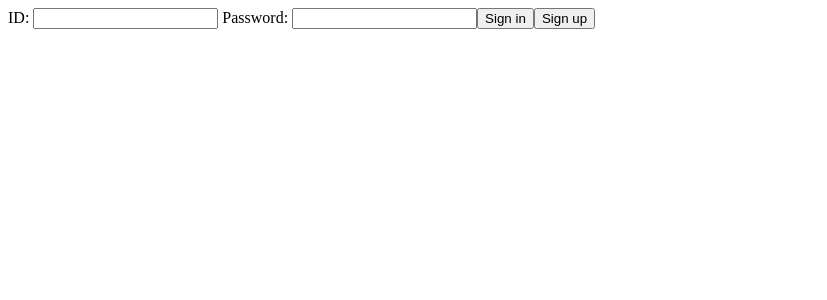
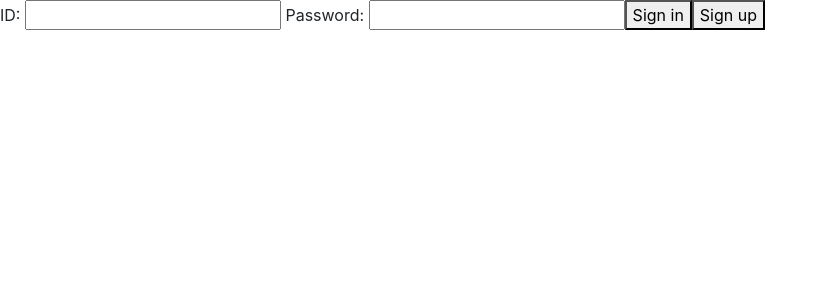
Before and after one commit to ryul99/noticetracker, an Angular app in the folder frontend/: page / in a window 1280 px wide. Shown: the top 300 px of the page, without its empty margins (0-827 px from the left). Built offline with nearby package versions, Linux system fonts and the light colour scheme.

Commit message:
Frontend: Added bootstrap link to all HTML files

```diff
--- a/frontend/package.json
+++ b/frontend/package.json
@@ -20,6 +20,7 @@
     "@angular/platform-browser": "^6.1.0",
     "@angular/platform-browser-dynamic": "^6.1.0",
     "@angular/router": "^6.1.0",
+    "bootstrap": "^4.1.3",
     "core-js": "^2.5.4",
     "istanbul": "^0.4.5",
     "prettier": "^1.14.3",
--- a/frontend/src/app/app.component.html
+++ b/frontend/src/app/app.component.html
@@ -1 +1,2 @@
+<link rel="stylesheet" href="https://stackpath.bootstrapcdn.com/bootstrap/4.1.3/css/bootstrap.min.css" integrity="sha384-MCw98/SFnGE8fJT3GXwEOngsV7Zt27NXFoaoApmYm81iuXoPkFOJwJ8ERdknLPMO" crossorigin="anonymous">
 <router-outlet></router-outlet>
--- a/frontend/src/app/login/login.component.html
+++ b/frontend/src/app/login/login.component.html
@@ -1,3 +1,4 @@
+<link rel="stylesheet" href="https://stackpath.bootstrapcdn.com/bootstrap/4.1.3/css/bootstrap.min.css" integrity="sha384-MCw98/SFnGE8fJT3GXwEOngsV7Zt27NXFoaoApmYm81iuXoPkFOJwJ8ERdknLPMO" crossorigin="anonymous">
 ID: <input [(ngModel)]="this.id" id="id"> Password: <input type="password" [(ngModel)]="this.password" id="password">
 
 <button id="signin-button" (click)="signIn()">Sign in</button>
--- a/frontend/src/app/newsfeed/newsfeed.component.html
+++ b/frontend/src/app/newsfeed/newsfeed.component.html
@@ -1,3 +1,4 @@
+<link rel="stylesheet" href="https://stackpath.bootstrapcdn.com/bootstrap/4.1.3/css/bootstrap.min.css" integrity="sha384-MCw98/SFnGE8fJT3GXwEOngsV7Zt27NXFoaoApmYm81iuXoPkFOJwJ8ERdknLPMO" crossorigin="anonymous">
 <div>Newsfeed</div>
 
 <button (click)="signOut()">Log out</button>
--- a/frontend/src/app/single-lecture/single-lecture.component.html
+++ b/frontend/src/app/single-lecture/single-lecture.component.html
@@ -1,3 +1,4 @@
+<link rel="stylesheet" href="https://stackpath.bootstrapcdn.com/bootstrap/4.1.3/css/bootstrap.min.css" integrity="sha384-MCw98/SFnGE8fJT3GXwEOngsV7Zt27NXFoaoApmYm81iuXoPkFOJwJ8ERdknLPMO" crossorigin="anonymous">
 <p>
   single-lecture works!
 </p>
--- a/frontend/src/app/site-recommendation/site-recommendation.component.html
+++ b/frontend/src/app/site-recommendation/site-recommendation.component.html
@@ -1,3 +1,4 @@
+<link rel="stylesheet" href="https://stackpath.bootstrapcdn.com/bootstrap/4.1.3/css/bootstrap.min.css" integrity="sha384-MCw98/SFnGE8fJT3GXwEOngsV7Zt27NXFoaoApmYm81iuXoPkFOJwJ8ERdknLPMO" crossorigin="anonymous">
 <div>site recommendation</div>
 <button (click)="goHome()">Home</button>
 
--- a/frontend/src/app/submit-time-table/submit-time-table.component.html
+++ b/frontend/src/app/submit-time-table/submit-time-table.component.html
@@ -1,3 +1,4 @@
+<link rel="stylesheet" href="https://stackpath.bootstrapcdn.com/bootstrap/4.1.3/css/bootstrap.min.css" integrity="sha384-MCw98/SFnGE8fJT3GXwEOngsV7Zt27NXFoaoApmYm81iuXoPkFOJwJ8ERdknLPMO" crossorigin="anonymous">
 <div>submit time table</div>
 <div>
   <button (click)="goHome()">Home</button>
```
Also changed, not shown: 1 other file (tests, documents, lock files or other folders).
